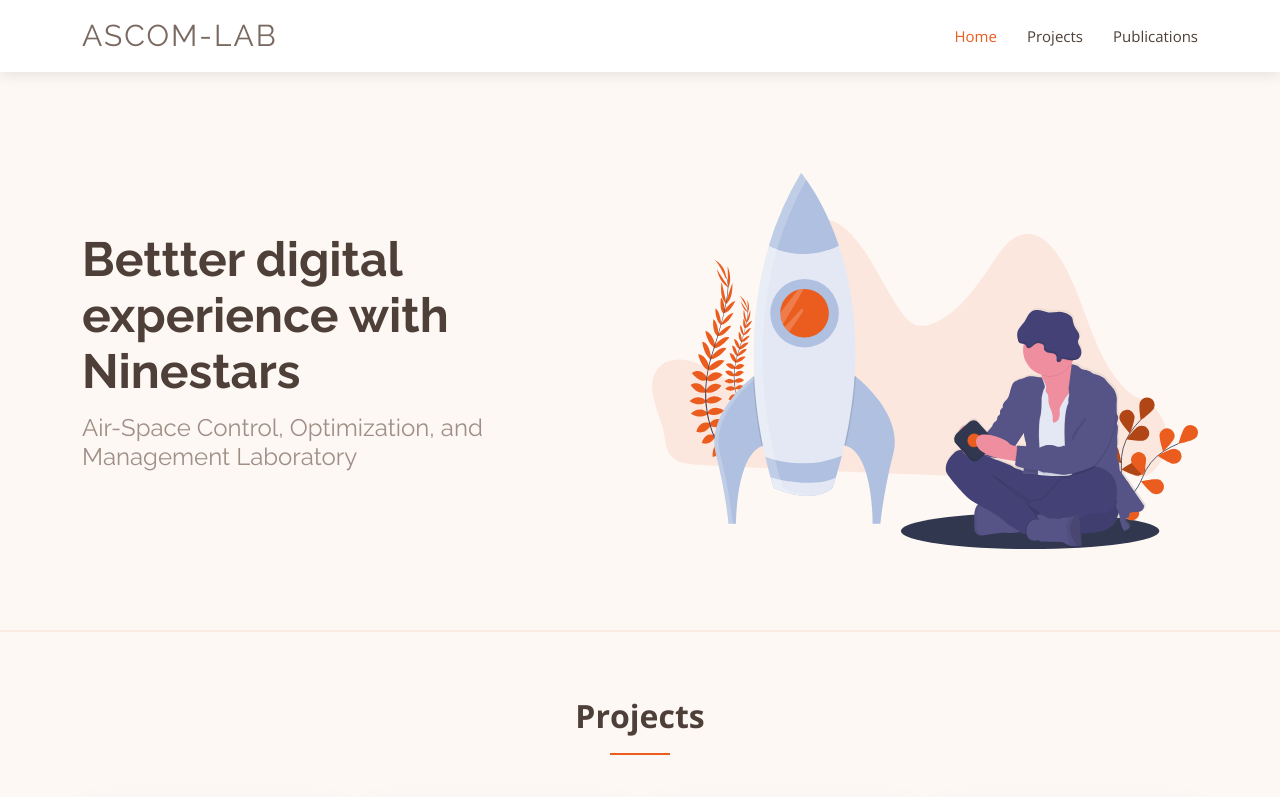
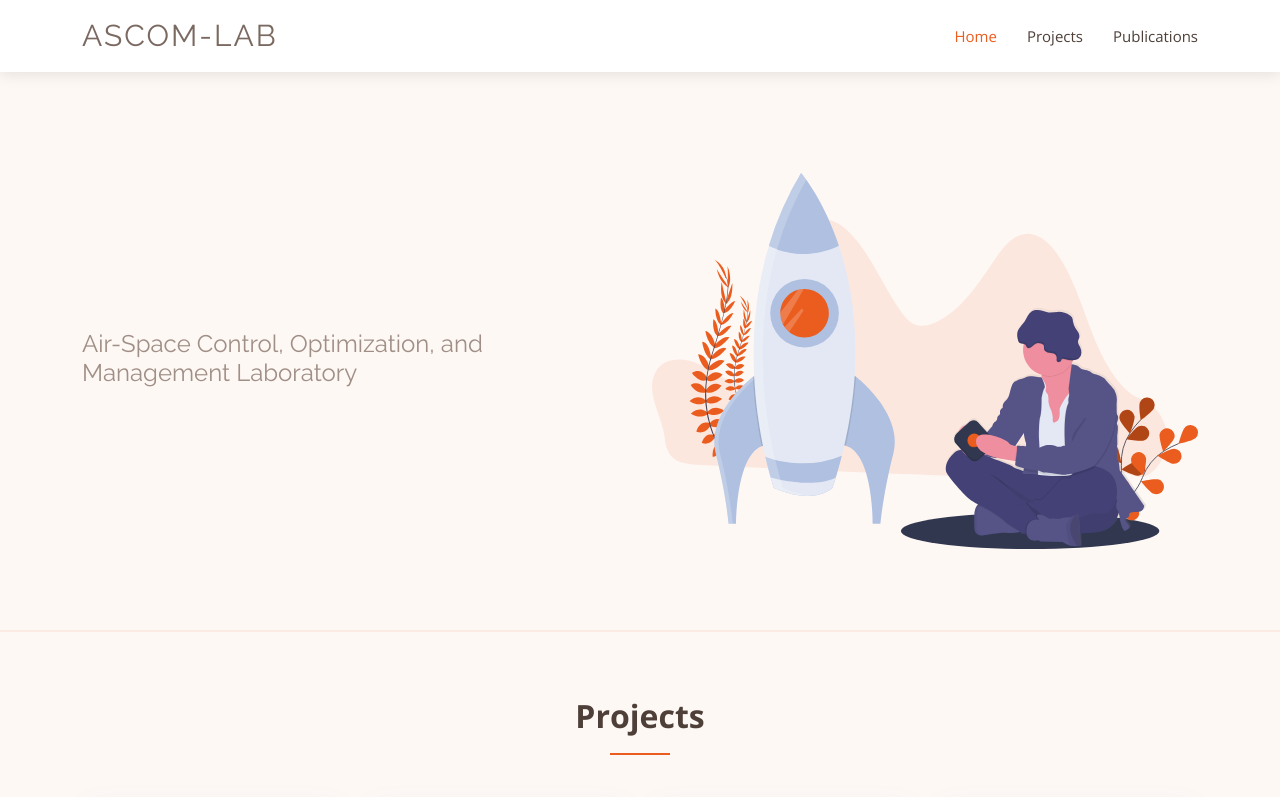
Before and after one commit to ascomlab/ascomweb, a plain HTML site: page index.html in a window 1280 px wide. Shown: the top 797 px of the page. Drawn offline with nearby package versions, Linux system fonts and the light colour scheme.

Commit message:
Update index.html

```diff
--- a/index.html
+++ b/index.html
@@ -98,7 +98,7 @@
     <div class="container">
       <div class="row gy-4">
         <div class="col-lg-6 order-2 order-lg-1 d-flex flex-column justify-content-center">
-          <h1>Bettter digital experience with Ninestars</h1>
+          <!--<h1>Bettter digital experience with Ninestars</h1>-->
           <h2>Air-Space Control, Optimization, and Management Laboratory</h2>
           <!--<div>
             <a href="#about" class="btn-get-started scrollto">Get Started</a>
```
